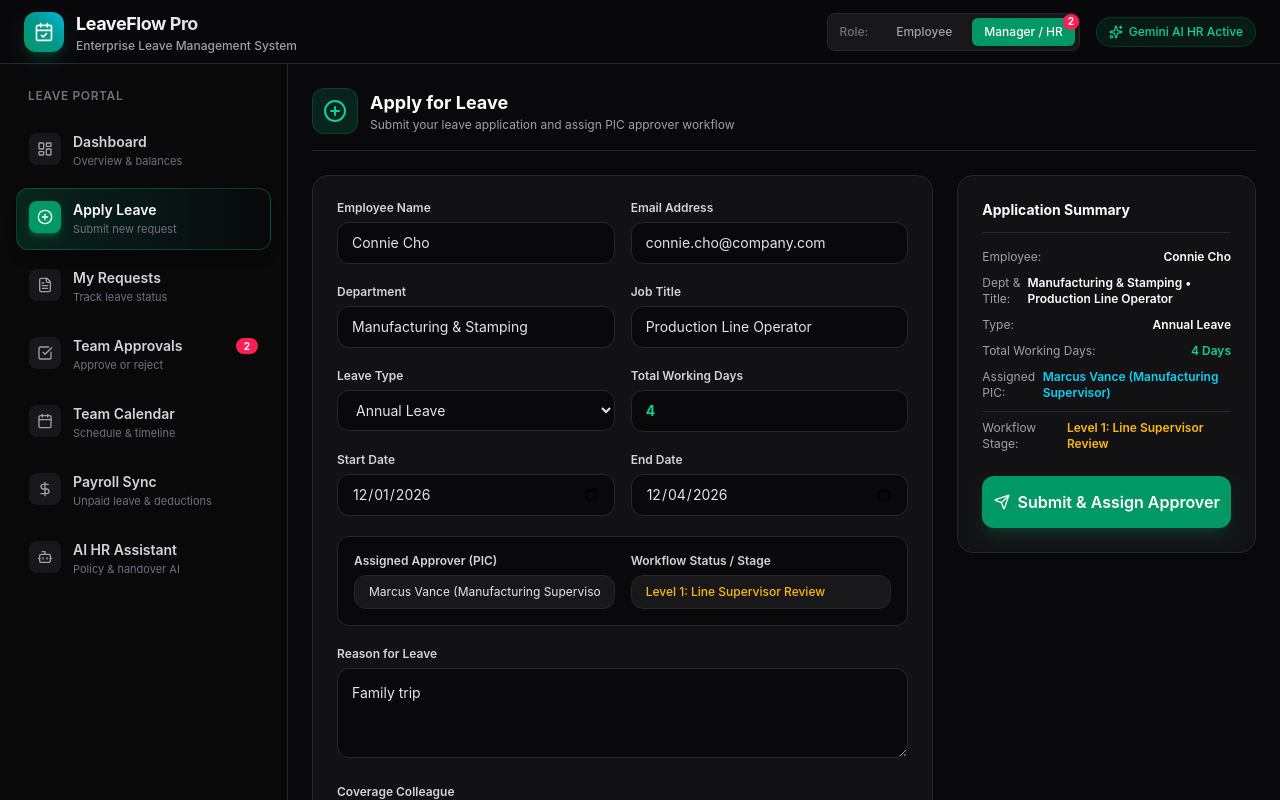
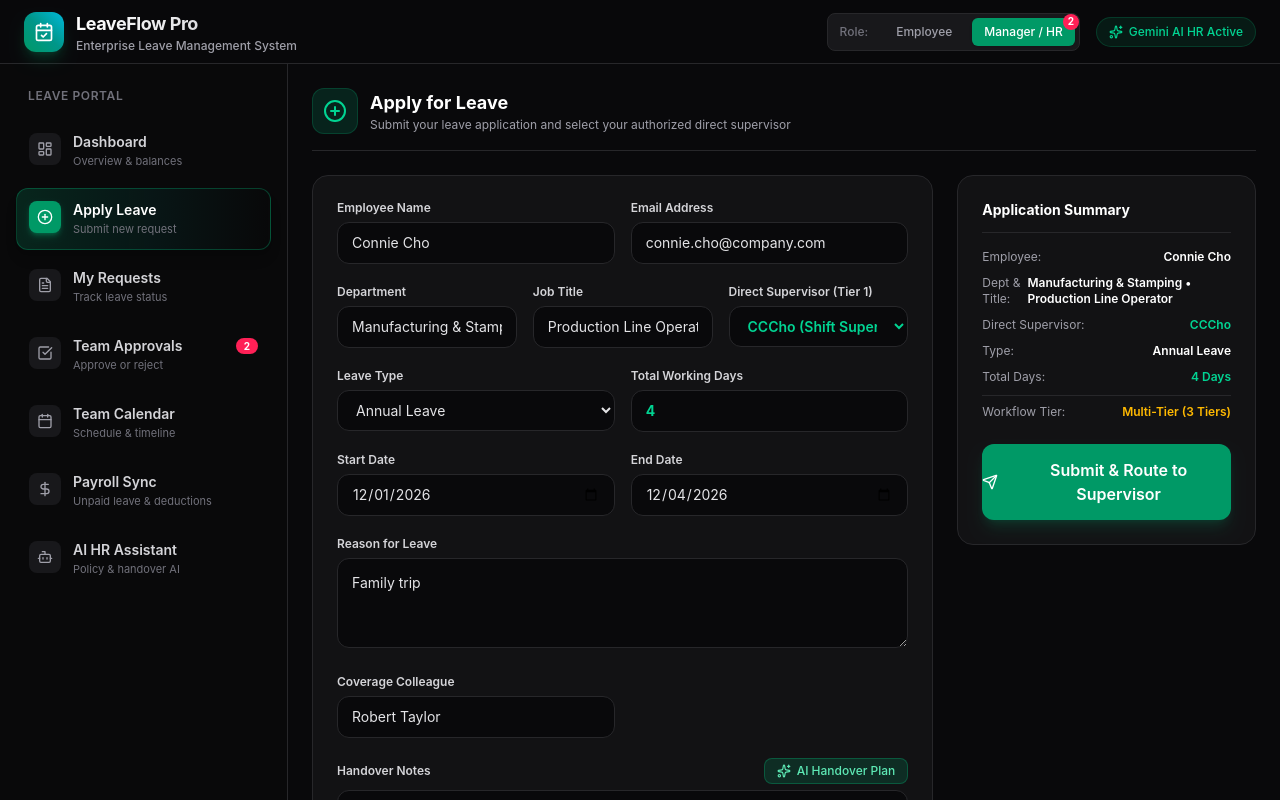
Before and after one commit to conniecho66/leave-management, a React (Vite) app: page / in a window 1280 px wide. Both pictures are taken after a click on the button "Apply for Leave". Shown: the top 800 px of the page. Built offline with nearby package versions, Linux system fonts and the light colour scheme.

Commit message:
feat: add direct supervisor selection to leave requests
Added directSupervisor field to LeaveRequest interface and implemented a supervisor selection dropdown in the application form to support formal approval workflows.

```diff
--- a/src/components/ApplyLeave.tsx
+++ b/src/components/ApplyLeave.tsx
@@ -1,6 +1,6 @@
 import React, { useState } from 'react';
 import { PlusCircle, Sparkles, Calendar, User, FileText, Send, Loader2, UserCheck } from 'lucide-react';
-import { LeaveType, LeaveRequest, ActiveTab, ModelName, ThinkingLevelOption } from '../types';
+import { LeaveType, LeaveRequest, ActiveTab, ModelName, ThinkingLevelOption, DIRECT_SUPERVISORS } from '../types';
 
 interface ApplyLeaveProps {
   onAddRequest: (request: Omit<LeaveRequest, 'id' | 'appliedAt' | 'status'>) => void;
@@ -14,6 +14,7 @@ export const ApplyLeave: React.FC<ApplyLeaveProps> = ({ onAddRequest, setActiveT
   const [employeeEmail, setEmployeeEmail] = useState('connie.cho@company.com');
   const [department, setDepartment] = useState('Manufacturing & Stamping');
   const [jobTitle, setJobTitle] = useState('Production Line Operator');
+  const [directSupervisor, setDirectSupervisor] = useState(DIRECT_SUPERVISORS[2].value); // CCCho default
   const [leaveType, setLeaveType] = useState<LeaveType>('Annual Leave');
   const [startDate, setStartDate] = useState('2026-12-01');
   const [endDate, setEndDate] = useState('2026-12-04');
@@ -22,7 +23,6 @@ export const ApplyLeave: React.FC<ApplyLeaveProps> = ({ onAddRequest, setActiveT
   const [reason, setReason] = useState('Family trip');
   const [handoverNotes, setHandoverNotes] = useState('Production line B coverage assigned during absence.');
   const [coverageColleague, setCoverageColleague] = useState('Robert Taylor');
-  const [approverName, setApproverName] = useState('Marcus Vance (Manufacturing Supervisor)');
   const [workflowStep, setWorkflowStep] = useState('Level 1: Line Supervisor Review');
 
   const [aiLoading, setAiLoading] = useState(false);
@@ -67,6 +67,7 @@ export const ApplyLeave: React.FC<ApplyLeaveProps> = ({ onAddRequest, setActiveT
       employeeEmail,
       department,
       jobTitle,
+      directSupervisor,
       leaveType,
       startDate,
       endDate,
@@ -76,11 +77,11 @@ export const ApplyLeave: React.FC<ApplyLeaveProps> = ({ onAddRequest, setActiveT
       reason,
       handoverNotes,
       coverageColleague,
-      approverName,
-      workflowStep,
+      approverName: `${directSupervisor} (Shift Supervisor)`,
+      workflowStep: totalDays > 3 ? 'Extended Leave (Multi-Tier Approval)' : workflowStep,
     });
 
-    alert('Leave application submitted successfully and assigned to PIC for approval!');
+    alert('Leave application submitted successfully and assigned to supervisor for approval!');
     setActiveTab('my-requests');
   };
 
@@ -92,7 +93,7 @@ export const ApplyLeave: React.FC<ApplyLeaveProps> = ({ onAddRequest, setActiveT
         </div>
         <div>
           <h2 className="text-lg font-bold text-white">Apply for Leave</h2>
-          <p className="text-xs text-zinc-400">Submit your leave application and assign PIC approver workflow</p>
+          <p className="text-xs text-zinc-400">Submit your leave application and select your authorized direct supervisor</p>
         </div>
       </div>
 
@@ -122,7 +123,7 @@ export const ApplyLeave: React.FC<ApplyLeaveProps> = ({ onAddRequest, setActiveT
             </div>
           </div>
 
-          <div className="grid grid-cols-1 sm:grid-cols-2 gap-4">
+          <div className="grid grid-cols-1 sm:grid-cols-3 gap-4">
             <div>
               <label className="block text-xs font-semibold text-zinc-300 mb-1.5">Department</label>
               <input
@@ -142,6 +143,20 @@ export const ApplyLeave: React.FC<ApplyLeaveProps> = ({ onAddRequest, setActiveT
                 className="w-full bg-zinc-950 border border-zinc-800 rounded-xl px-3.5 py-2.5 text-sm text-zinc-200 focus:outline-none focus:border-emerald-500"
                 required
               />
+            </div>
+            <div>
+              <label className="block text-xs font-semibold text-zinc-300 mb-1.5">Direct Supervisor (Tier 1)</label>
+              <select
+                value={directSupervisor}
+                onChange={(e) => setDirectSupervisor(e.target.value)}
+                className="w-full bg-zinc-950 border border-zinc-800 rounded-xl px-3.5 py-2.5 text-sm text-emerald-400 font-semibold focus:outline-none focus:border-emerald-500"
+              >
+                {DIRECT_SUPERVISORS.map((sup) => (
+                  <option key={sup.value} value={sup.value} className="bg-zinc-900 text-zinc-200">
+                    {sup.label}
+                  </option>
+                ))}
+              </select>
             </div>
           </div>
 
@@ -190,30 +205,6 @@ export const ApplyLeave: React.FC<ApplyLeaveProps> = ({ onAddRequest, setActiveT
                 value={endDate}
                 onChange={(e) => setEndDate(e.target.value)}
                 className="w-full bg-zinc-950 border border-zinc-800 rounded-xl px-3.5 py-2.5 text-sm text-zinc-200 focus:outline-none focus:border-emerald-500"
-                required
-              />
-            </div>
-          </div>
-
-          {/* PIC Approver & Workflow Assignment */}
-          <div className="grid grid-cols-1 sm:grid-cols-2 gap-4 bg-zinc-950 p-4 rounded-xl border border-zinc-800">
-            <div>
-              <label className="block text-xs font-semibold text-zinc-300 mb-1.5">Assigned Approver (PIC)</label>
-              <input
-                type="text"
-                value={approverName}
-                onChange={(e) => setApproverName(e.target.value)}
-                className="w-full bg-zinc-900 border border-zinc-800 rounded-xl px-3.5 py-2 text-xs text-zinc-200 focus:outline-none focus:border-emerald-500"
-                required
-              />
-            </div>
-            <div>
-              <label className="block text-xs font-semibold text-zinc-300 mb-1.5">Workflow Status / Stage</label>
-              <input
-                type="text"
-                value={workflowStep}
-                onChange={(e) => setWorkflowStep(e.target.value)}
-                className="w-full bg-zinc-900 border border-zinc-800 rounded-xl px-3.5 py-2 text-xs text-amber-400 font-medium focus:outline-none"
                 required
               />
             </div>
@@ -281,20 +272,20 @@ export const ApplyLeave: React.FC<ApplyLeaveProps> = ({ onAddRequest, setActiveT
                 <span className="font-semibold text-white">{department} • {jobTitle}</span>
               </div>
               <div className="flex justify-between">
+                <span className="text-zinc-400">Direct Supervisor:</span>
+                <span className="font-semibold text-emerald-400">{directSupervisor}</span>
+              </div>
+              <div className="flex justify-between">
                 <span className="text-zinc-400">Type:</span>
                 <span className="font-semibold text-white">{leaveType}</span>
               </div>
               <div className="flex justify-between">
-                <span className="text-zinc-400">Total Working Days:</span>
+                <span className="text-zinc-400">Total Days:</span>
                 <span className="font-semibold text-emerald-400">{totalDays} Days</span>
               </div>
-              <div className="flex justify-between">
-                <span className="text-zinc-400">Assigned PIC:</span>
-                <span className="font-semibold text-cyan-400">{approverName}</span>
-              </div>
               <div className="flex justify-between pt-2 border-t border-zinc-800">
-                <span className="text-zinc-400">Workflow Stage:</span>
-                <span className="font-semibold text-amber-400">{workflowStep}</span>
+                <span className="text-zinc-400">Workflow Tier:</span>
+                <span className="font-semibold text-amber-400">Multi-Tier (3 Tiers)</span>
               </div>
             </div>
           </div>
@@ -304,7 +295,7 @@ export const ApplyLeave: React.FC<ApplyLeaveProps> = ({ onAddRequest, setActiveT
             className="w-full bg-emerald-600 hover:bg-emerald-500 text-white font-semibold py-3.5 rounded-xl transition-colors flex items-center justify-center space-x-2 shadow-lg shadow-emerald-600/20"
           >
             <Send className="w-4 h-4" />
-            <span>Submit & Assign Approver</span>
+            <span>Submit & Route to Supervisor</span>
           </button>
         </div>
       </form>
--- a/src/types.ts
+++ b/src/types.ts
@@ -6,12 +6,21 @@ export type LeaveType = 'Annual Leave' | 'Sick Leave' | 'Parental Leave' | 'Unpa
 
 export type LeaveStatus = 'Pending' | 'Approved' | 'Rejected' | 'Cancelled';
 
+export const DIRECT_SUPERVISORS = [
+  { value: "SSCho", label: "SSCho (Shift Supervisor / 班组主管)" },
+  { value: "CYCho", label: "CYCho (Shift Supervisor / 班组主管)" },
+  { value: "CCCho", label: "CCCho (Shift Supervisor / 班组主管)" },
+  { value: "Connie Cho", label: "Connie Cho (Shift Supervisor / 班组主管)" },
+  { value: "Ana Cho", label: "Ana Cho (Shift Supervisor / 班组主管)" },
+];
+
 export interface LeaveRequest {
   id: string;
   employeeName: string;
   employeeEmail: string;
   department: string;
   jobTitle?: string;
+  directSupervisor?: string;
   leaveType: LeaveType;
   startDate: string;
   endDate: string;
```
